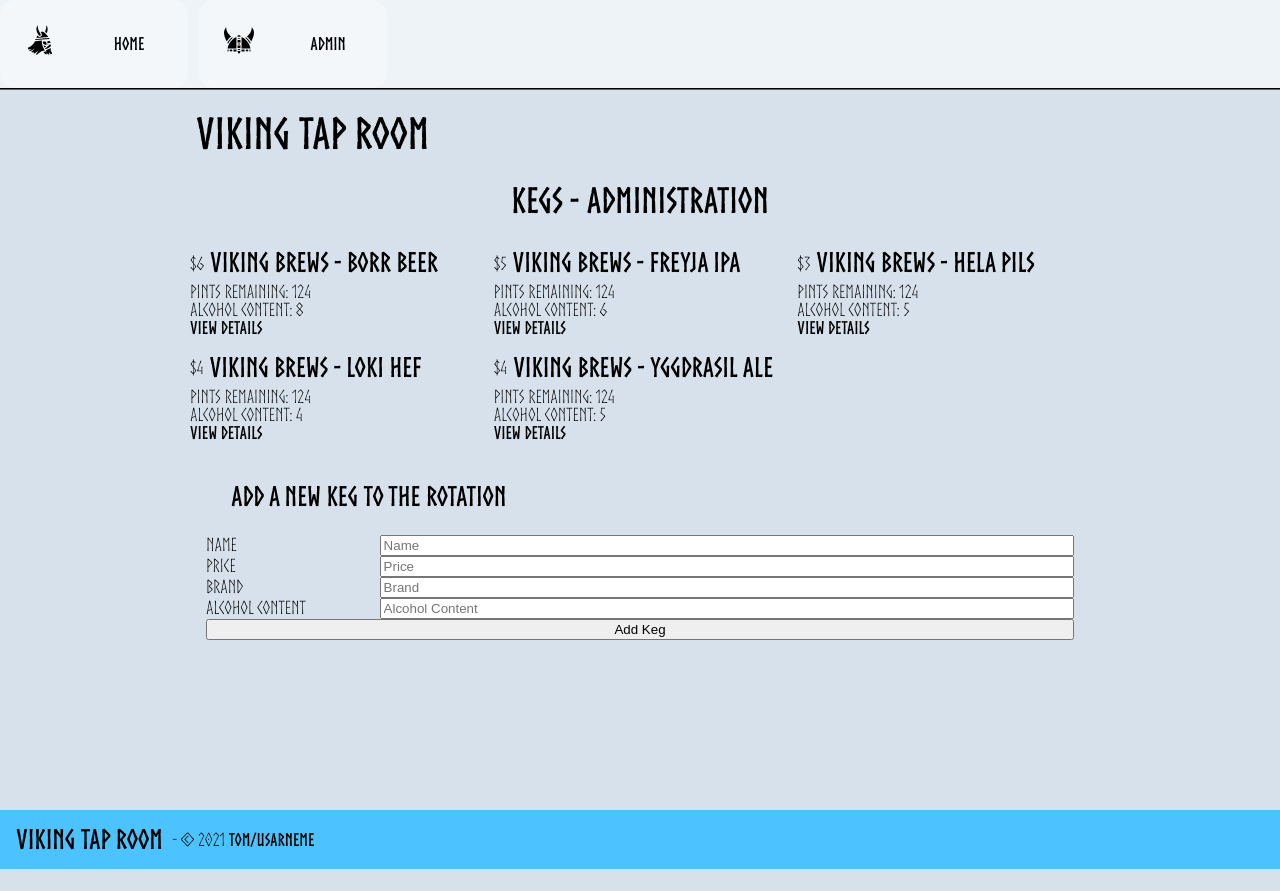
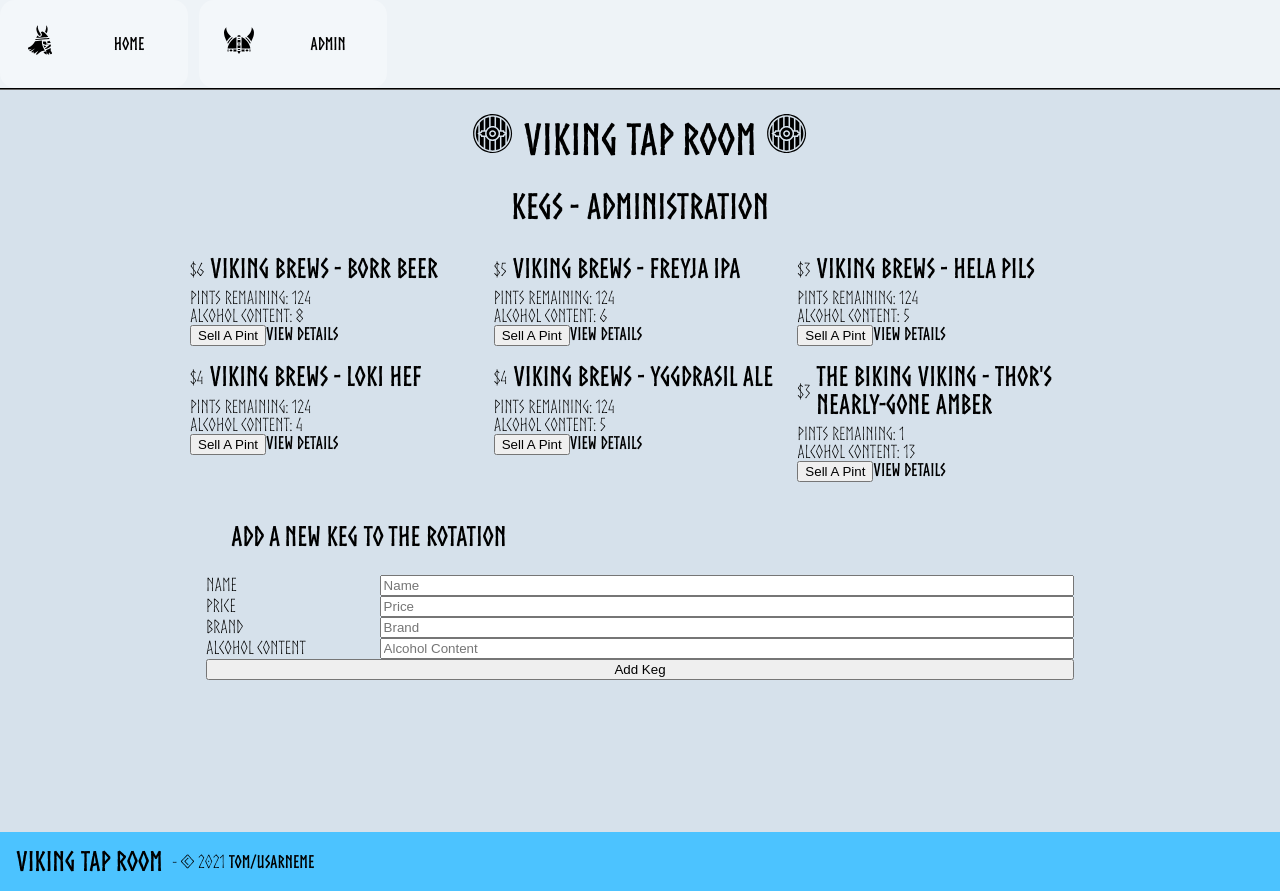
Before and after one commit to Usarneme/Viking_Tap_Room_Redux, a React (Create React App) app in the folder client/: page /kegs in a window 1280 px wide. Before the commit the page ends 869 px from the top, so only its background shows below. Built offline with nearby package versions, Linux system fonts and the light colour scheme.

Commit message:
:construction: adds ability to buy a pint until they are all gone

```diff
--- a/client/src/App.js
+++ b/client/src/App.js
@@ -45,19 +45,25 @@ class App extends Component {
     this.setKegsToStorage()
   }
 
+  sellPint = id => {
+    const kegCopy = this.state.kegs.filter(k => k.id === id)[0]
+    kegCopy.pintsRemaining -= 1
+    const kegsListCopy = this.state.kegs.filter(k => k.id !== id)
+    kegsListCopy.push(kegCopy)
+    this.setState({ kegs: kegsListCopy })
+  }
+
   render() {
-    console.log(defaultKegs)
-
     return (
       <div>
         <Router>
           <Navbar />
           <Switch>
             <Route path="/kegs/:id">
-              <Keg kegs={this.state.kegs} />
+              <Keg kegs={this.state.kegs} sellPint={id => this.sellPint(id)} />
             </Route>
             <Route path="/kegs">
-              <Kegs kegs={this.state.kegs} createNewKeg={this.createNewKeg} />
+              <Kegs kegs={this.state.kegs} createNewKeg={this.createNewKeg} sellPint={id => this.sellPint(id)} />
             </Route>
             <Route path="/">
               <Home kegs={this.state.kegs} />
--- a/client/src/components/Footer.js
+++ b/client/src/components/Footer.js
@@ -12,7 +12,7 @@ function Footer() {
     <div style={footerStyle}>
       <h3>Viking Tap Room</h3>
       <span>&nbsp;-&nbsp;</span>
-      <p>&copy; 2021 <a href="https://github.com/usarneme" target="_blank">Tom/Usarneme</a></p>
+      <p>&copy; 2021 <a href="https://github.com/usarneme" target="_blank" rel="noopener noreferrer">Tom/Usarneme</a></p>
     </div>
   )
 }
--- a/client/src/components/Header.js
+++ b/client/src/components/Header.js
@@ -1,10 +1,11 @@
 import React from 'react'
 import PropTypes from 'prop-types'
+import { GiVikingShield } from 'react-icons/gi'
 
 function Header(props) {
   return (
     <div>
-      <h1>Viking Tap Room</h1>
+      <h1><GiVikingShield /> Viking Tap Room <GiVikingShield /></h1>
       <h2>{props.title}</h2>
     </div>
   )
--- a/client/src/components/KegsList.js
+++ b/client/src/components/KegsList.js
@@ -19,15 +19,17 @@ function KegsList(props) {
         name={keg.name}
         price={keg.price}
         pintsRemaining={keg.pintsRemaining}
+        sellPint={props.page !== 'home' ? props.sellPint : null}
       />)}
     </div>
   )
 }
 
 KegsList.propTypes = {
+  createNewKeg: PropTypes.func,
   kegs: PropTypes.array.isRequired,
   page: PropTypes.string.isRequired,
-  createNewKeg: PropTypes.func
+  sellPint: PropTypes.func
 }
 
 export default KegsList
--- a/client/src/components/SingleKeg.js
+++ b/client/src/components/SingleKeg.js
@@ -1,5 +1,6 @@
 import React from 'react'
 import PropTypes from 'prop-types'
+import { Link } from 'react-router-dom'
 
 function SingleKeg(props) {
   return (
@@ -10,7 +11,18 @@ function SingleKeg(props) {
       </div>
       <div>Pints Remaining: {props.pintsRemaining}</div>
       <div>Alcohol Content: {props.alcoholContent}</div>
-      <a href={`/kegs/${props.id}`} >View Details</a>
+      {props.sellPint !== null
+        ?
+          <button
+            onClick={() => props.sellPint(props.id)}
+            disabled={props.pintsRemaining < 1}
+          >Sell A Pint</button>
+        :
+          null}
+      <Link to={{
+        pathname: `/kegs/${props.id}`,
+        props: {props}
+      }}>View Details</Link>
     </div>
   )
 }
@@ -20,7 +32,8 @@ SingleKeg.propTypes = {
   alcoholContent: PropTypes.number.isRequired,
   name: PropTypes.string.isRequired,
   price: PropTypes.number.isRequired,
-  pintsRemaining: PropTypes.number.isRequired
+  pintsRemaining: PropTypes.number.isRequired,
+  sellPint: PropTypes.func
 }
 
 export default SingleKeg
--- a/client/src/defaultKegs.json
+++ b/client/src/defaultKegs.json
@@ -39,6 +39,14 @@
       "price": 4,
       "pintsRemaining": 124,
       "alcoholContent": 5
+    },
+    {
+      "id": "ace347c6-909e-4ebe-a61e-c51553fa479i",
+      "brand": "The Biking Viking",
+      "name": "Thor's Nearly-Gone Amber",
+      "price": 3,
+      "pintsRemaining": 1,
+      "alcoholContent": 13
     }
   ]
 }
--- a/client/src/index.css
+++ b/client/src/index.css
@@ -75,6 +75,7 @@ h1,h2,h3,h4,h5 {
   padding: 3px;
 }
 h1 {
+  text-align: center;
   font-size: 2.7rem;
 }
 h2 {
--- a/client/src/pages/Keg.js
+++ b/client/src/pages/Keg.js
@@ -6,26 +6,29 @@ import SingleKeg from './../components/SingleKeg'
 
 function KegPage(props) {
   const { id } = useParams()
-  let thisKeg
-  props.kegs.forEach(k => { if (k.id === id) thisKeg = k })
+  const thisKeg = props.kegs.filter(k => k.id === id)[0]
+  console.log("keg page found keg", thisKeg)
   const { name, brand, price, alcoholContent, pintsRemaining } = thisKeg
 
   return (
     <div className='container tall'>
       <Header title={`Viewing Keg: ${name}`} />
       <SingleKeg
+        alcoholContent={alcoholContent}
+        brand={brand}
+        id={id}
         name={name}
+        pintsRemaining={pintsRemaining}
         price={price}
-        brand={brand}
-        alcoholContent={alcoholContent}
-        pintsRemaining={pintsRemaining}
-        id={id} />
+        sellPint={props.sellPint}
+      />
     </div>
   )
 }
 
 KegPage.propTypes = {
-  kegs: PropTypes.array.isRequired
+  kegs: PropTypes.array.isRequired,
+  sellPint: PropTypes.func.isRequired
 }
 
 export default KegPage
--- a/client/src/pages/Kegs.js
+++ b/client/src/pages/Kegs.js
@@ -8,15 +8,16 @@ function Kegs(props) {
   return (
     <div className='container tall'>
       <Header title='Kegs - Administration' />
-      <KegsList kegs={props.kegs} page={'kegs'} />
+      <KegsList kegs={props.kegs} page={'kegs'} sellPint={props.sellPint} />
       <AddNewKeg createNewKeg={(name, price, brand, alcoholContent) => props.createNewKeg(name, price, brand, alcoholContent)} />
     </div>
   )
 }
 
 Kegs.propTypes = {
+  createNewKeg: PropTypes.func,
   kegs: PropTypes.array.isRequired,
-  createNewKeg: PropTypes.func
+  sellPint: PropTypes.func.isRequired
 }
 
 export default Kegs
```
